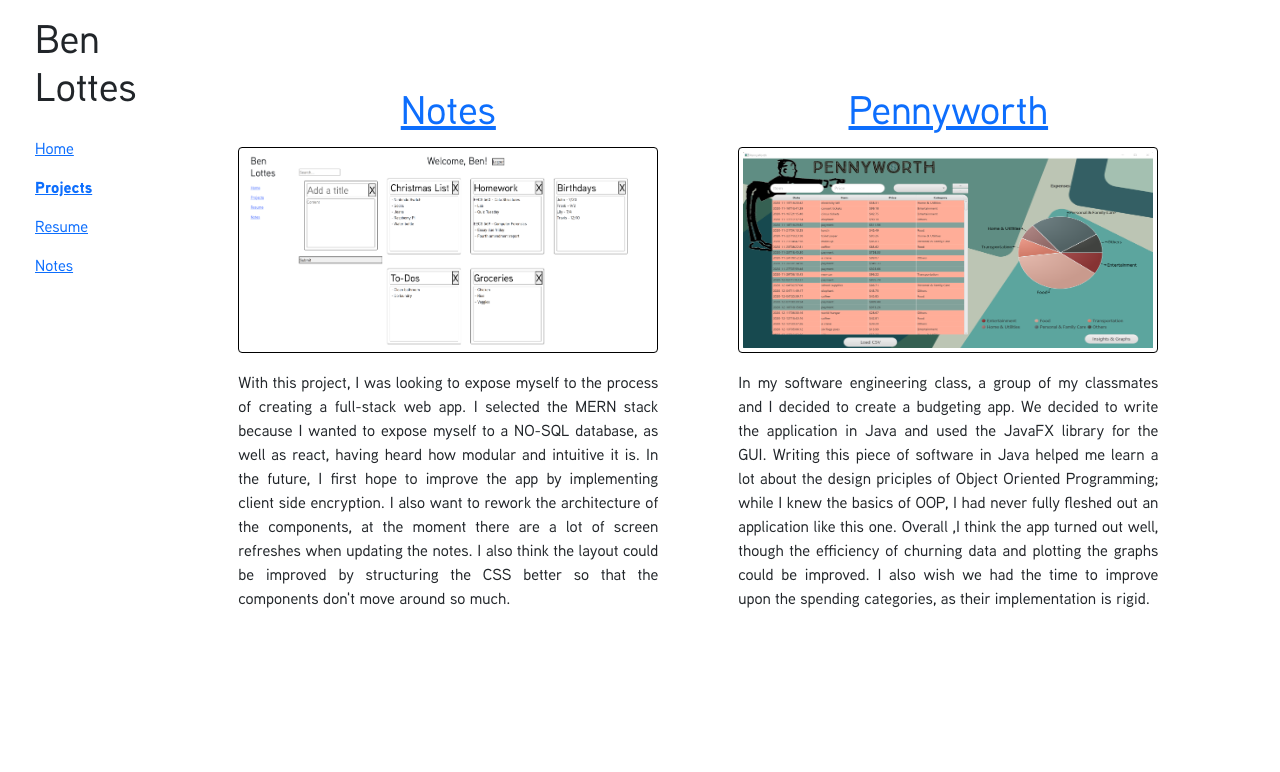
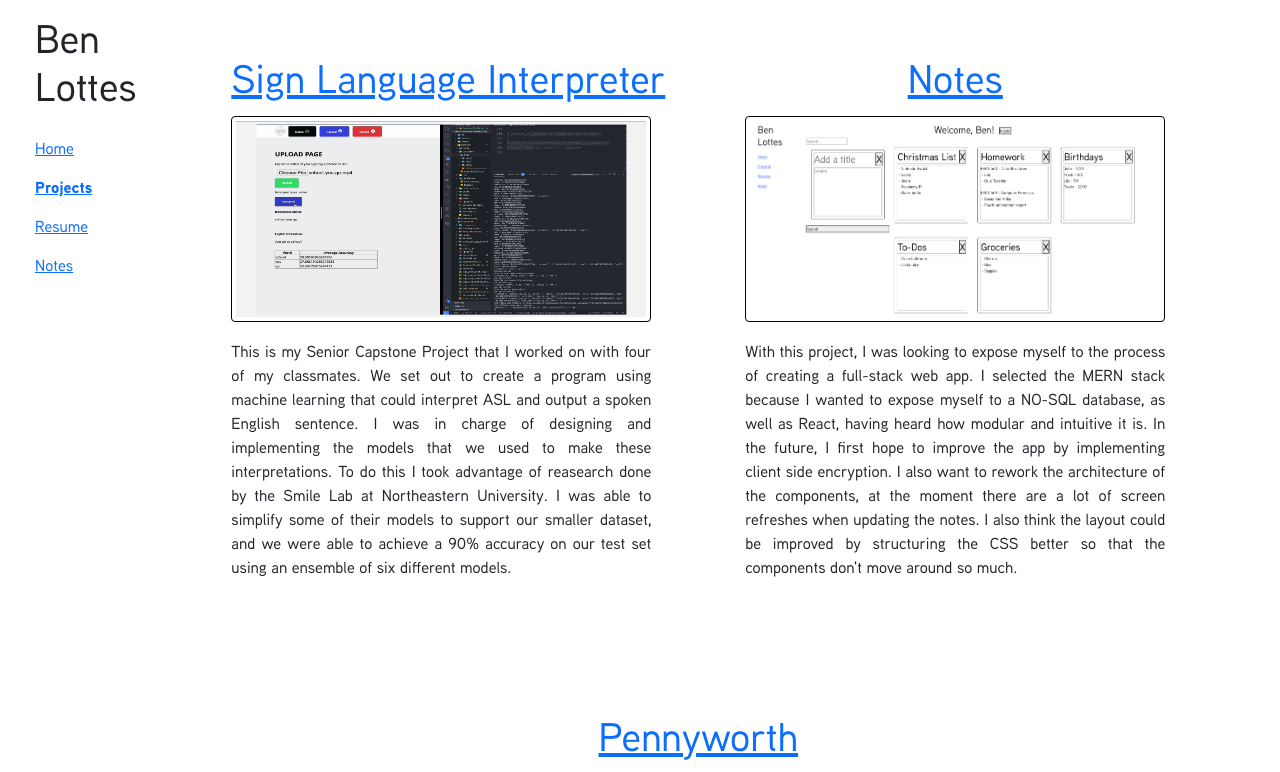
Before and after one commit to benlottes/benlottes.com, a React (Create React App) app in the folder benlottes-react-app/: page /Projects in a window 1280 px wide. Shown: the top 772 px of the page. Built offline with nearby package versions, Linux system fonts and the light colour scheme.

Commit message:
Added ASL Interpreter to projects page.

```diff
--- a/benlottes-react-app/src/my_components/Projects.js
+++ b/benlottes-react-app/src/my_components/Projects.js
@@ -6,12 +6,23 @@ class Projects extends React.Component{
     render(){
         return (
             <CenterView name="Projects" className="projects">
+                <ProjectPane name="Sign Language Interpreter"
+                             image_path={require("./../resources/ASL_Interp.png")}
+                             url="https://github.com/benlottes/Sign-Language-Interpreter">
+                             This is my Senior Capstone Project that I worked on with four of my classmates.
+                             We set out to create a program using machine learning that could interpret ASL
+                             and output a spoken English sentence. I was in charge of designing and implementing
+                             the models that we used to make these interpretations. To do this I took advantage of
+                             reasearch done by the Smile Lab at Northeastern University. I was able to simplify
+                             some of their models to support our smaller dataset, and we were able to achieve a
+                             90% accuracy on our test set using an ensemble of six different models.
+                </ProjectPane>
                 <ProjectPane name="Notes"
                              image_path={require("./../resources/Note_App.png")}
                              url="/Notes/login">
                              With this project, I was looking to expose myself to the process
                              of creating a full-stack web app. I selected the MERN stack because
-                             I wanted to expose myself to a NO-SQL database, as well as react,
+                             I wanted to expose myself to a NO-SQL database, as well as React,
                              having heard how modular and intuitive it is. In the future, I first
                              hope to improve the app by implementing client side encryption. I
                              also want to rework the architecture of the components, at the moment
@@ -22,13 +33,13 @@ class Projects extends React.Component{
                 <ProjectPane name="Pennyworth"
                              image_path={require("./../resources/PennyWorth.png")}
                              url="https://github.com/benlottes/BudgetTracker">
-                             In my software engineering class, a group of my classmates and I
-                             decided to create a budgeting app. We decided to write the application
+                             Pennyworth was a collaborative effort between me and four of my classmates
+                             to create a budgeting app. We decided to write the application
                              in Java and used the JavaFX library for the GUI. Writing this piece of
                              software in Java helped me learn a lot about the design priciples of
                              Object Oriented Programming; while I knew the basics of OOP, I had never
-                             fully fleshed out an application like this one. Overall ,I think the app
-                             turned out well, though the efficiency of churning data and plotting the
+                             fully fleshed out an application like this one. Overall, I think the app
+                             turned out well, though the efficiency of plotting the
                              graphs could be improved. I also wish we had the time to improve upon the
                              spending categories, as their implementation is rigid.
                 </ProjectPane>
```
Also changed, not shown: benlottes-react-app/src/resources/ASL_Interp.png (added).
